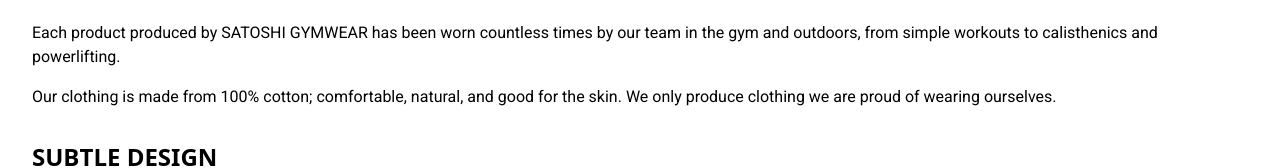
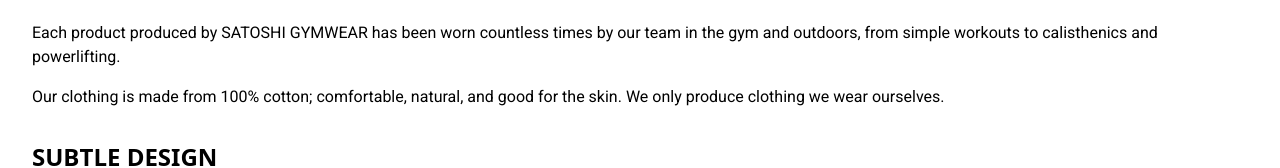
Before and after one commit to rolznz/satoshi-gymwear, a React (Vite) app: page / in a window 1280 px wide. Shown: the part 699-867 px from the top of the page. Built offline with nearby package versions, Linux system fonts and the light colour scheme; a web font is replaced by a local one.

Commit message:
chore: improve copy

```diff
--- a/src/App.tsx
+++ b/src/App.tsx
@@ -41,8 +41,7 @@
           </p>
           <p className="pt-4 font-content">
             Our clothing is made from 100% cotton; comfortable, natural, and
-            good for the skin. We only produce clothing we are proud of wearing
-            ourselves.
+            good for the skin. We only produce clothing we wear ourselves.
           </p>
         </div>
         <div className="pt-8">
```
